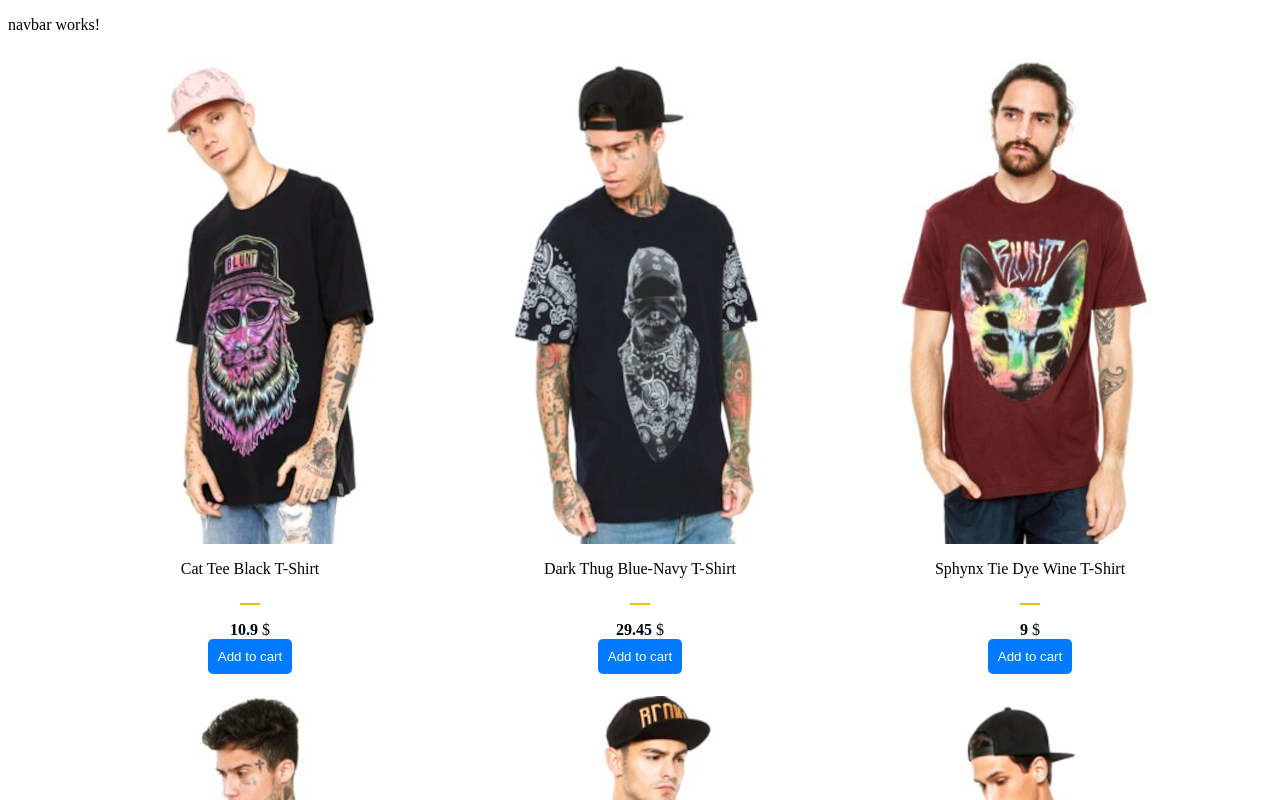
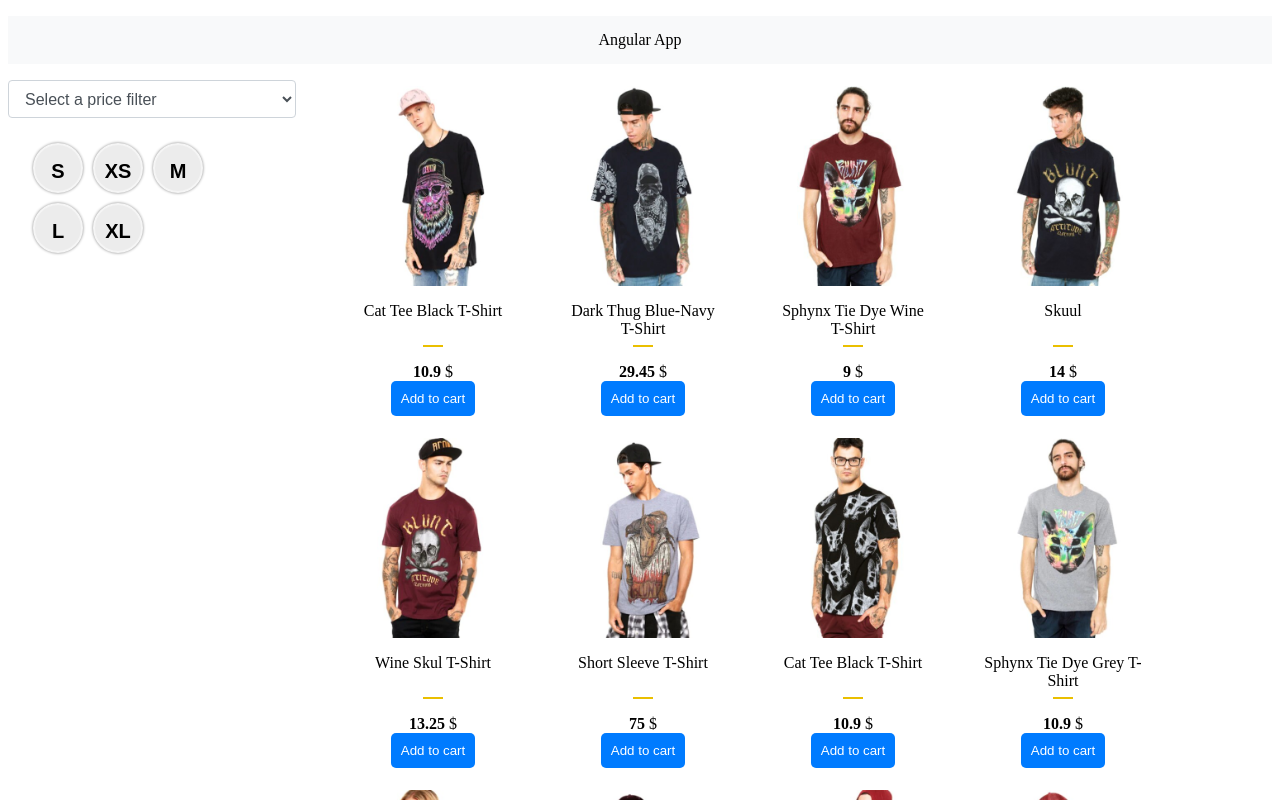
Before and after one commit to nadusumilli-unomaha/shopping_cart_angular, an Angular app: page / in a window 1280 px wide. Shown: the top 800 px of the page. Built offline with nearby package versions, Linux system fonts and the light colour scheme; data requests are answered from the project's data file.

Commit message:
Adding filters to the products.

```diff
--- a/src/app/navbar/navbar.component.html
+++ b/src/app/navbar/navbar.component.html
@@ -1,3 +1,3 @@
-<p>
-  navbar works!
-</p>
+<ul id="nav">
+    <li data-url="">Angular App</li>
+</ul>
--- a/src/app/navbar/navbar.component.scss
+++ b/src/app/navbar/navbar.component.scss
@@ -0,0 +1,16 @@
+#nav {
+    padding: 10px;
+    background-color: #f8f9fa;
+    text-align: center;
+}
+
+#nav li {
+    margin: 5px;
+    list-style: none;
+    display: inline-block;
+    cursor: pointer;
+}
+
+#nav li:hover {
+    color: grey;
+}
--- a/src/app/shopping-cart/shopping-cart.component.html
+++ b/src/app/shopping-cart/shopping-cart.component.html
@@ -1,3 +1,13 @@
 <div class="container">
-    <app-shopping-list [products]="$products"></app-shopping-list>
+    <div class="row">
+        <div class="shopping-filters">
+            <app-shopping-filters
+                (filterByPrice)="filterByPrice($event)"
+                (filterBySize)="filterBySize($event)"
+            ></app-shopping-filters>
+        </div>
+        <div class="shopping-list">
+            <app-shopping-list [products]="$products"></app-shopping-list>
+        </div>
+    </div>
 </div>
--- a/src/app/shopping-cart/shopping-cart.component.scss
+++ b/src/app/shopping-cart/shopping-cart.component.scss
@@ -1,31 +1,41 @@
 .container {
     width: 100%;
-    padding-right: 15px;
-    padding-left: 15px;
     margin-right: auto;
     margin-left: auto;
 }
 
-@media (min-width: 576px) {
-    .container {
-        max-width: 540px;
+.row {
+    display: -ms-flexbox;
+    display: flex;
+    -ms-flex-wrap: wrap;
+    flex-wrap: wrap;
+}
+
+.shopping-list {
+    position: absolute;
+    -ms-flex: 0 0 100%;
+    flex: 0 0 100%;
+    max-width: 100%;
+    justify-content: space-around;
+}
+
+.shopping-filters {
+    position: absolute;
+    -ms-flex: 0 0 100%;
+    flex: 0 0 100%;
+    max-width: 100%;
+}
+
+@media (min-width: 790px) {
+    .shopping-filters {
+        -ms-flex: 0 0 25%;
+        flex: 0 0 25%;
+        max-width: 25%;
+    }
+    .shopping-list {
+        margin-left: 25%;
+        -ms-flex: 0 0 75%;
+        flex: 0 0 75%;
+        max-width: 75%;
     }
 }
-
-@media (min-width: 768px) {
-    .container {
-        max-width: 720px;
-    }
-}
-
-@media (min-width: 992px) {
-    .container {
-        max-width: 960px;
-    }
-}
-
-@media (min-width: 1200px) {
-    .container {
-        max-width: 1140px;
-    }
-}
--- a/src/app/shopping-cart/shopping-cart.component.ts
+++ b/src/app/shopping-cart/shopping-cart.component.ts
@@ -20,4 +20,24 @@ export class ShoppingCartComponent implements OnInit {
     ngOnInit() {
         this.getproducts();
     }
+
+    filterByPrice(event) {
+        let filterValue = event.target.value;
+        if (filterValue === "low_to_high") {
+            this.$products.sort((a, b) => a.price - b.price);
+        } else if (filterValue === "high_to_low") {
+            this.$products.sort((a, b) => a.price - b.price);
+            this.$products.reverse();
+        }
+    }
+
+    filterBySize(filter) {
+        this.productService.all().subscribe(products => {
+            if (filter === "") this.$products = products;
+            else
+                this.$products = products.filter(product =>
+                    product.availableSizes.includes(filter)
+                );
+        });
+    }
 }
--- a/src/app/shopping-cart/shopping-cart.module.ts
+++ b/src/app/shopping-cart/shopping-cart.module.ts
@@ -4,9 +4,10 @@ import { CommonModule } from '@angular/common';
 import { ShoppingCartRoutingModule } from './shopping-cart-routing.module';
 import { ShoppingCartComponent } from './shopping-cart.component';
 import { ShoppingListComponent } from './shopping-list/shopping-list.component';
+import { ShoppingFiltersComponent } from './shopping-filters/shopping-filters.component';
 
 @NgModule({
-  declarations: [ShoppingCartComponent, ShoppingListComponent],
+  declarations: [ShoppingCartComponent, ShoppingListComponent, ShoppingFiltersComponent],
   imports: [
     CommonModule,
     ShoppingCartRoutingModule
--- /dev/null
+++ b/src/app/shopping-cart/shopping-filters/shopping-filters.component.html
@@ -0,0 +1,52 @@
+<div class="shopping-filters">
+    <div class="filters-orderBy">
+        <select class="input-control" (change)="filterByPrice.emit($event)">
+            <option value="None">Select a price filter</option>
+            <option value="high_to_low">high to low</option>
+            <option value="low_to_high">low to high</option>
+        </select>
+    </div>
+
+    <div class="filters-size">
+        <button
+            class="button"
+            [class.active]="isSize('S')"
+            value="S"
+            (click)="sizeSelected($event)"
+        >
+            S
+        </button>
+        <button
+            class="button"
+            [class.active]="isSize('XS')"
+            value="XS"
+            (click)="sizeSelected($event)"
+        >
+            XS
+        </button>
+        <button
+            class="button"
+            [class.active]="isSize('M')"
+            value="M"
+            (click)="sizeSelected($event)"
+        >
+            M
+        </button>
+        <button
+            class="button"
+            [class.active]="isSize('L')"
+            value="L"
+            (click)="sizeSelected($event)"
+        >
+            L
+        </button>
+        <button
+            class="button"
+            [class.active]="isSize('XL')"
+            value="XL"
+            (click)="sizeSelected($event)"
+        >
+            XL
+        </button>
+    </div>
+</div>
--- /dev/null
+++ b/src/app/shopping-cart/shopping-filters/shopping-filters.component.scss
@@ -0,0 +1,71 @@
+.input-row {
+    display: -ms-flexbox;
+    display: flex;
+    -ms-flex-wrap: wrap;
+    flex-wrap: wrap;
+    margin-right: -5px;
+    margin-left: -5px;
+}
+
+.input-row > .column {
+    padding-right: 5px;
+    padding-left: 5px;
+    margin-bottom: 1rem;
+}
+
+.input-control {
+    display: inline-block;
+    width: 90%;
+    height: calc(2.25rem + 2px);
+    padding: 0.375rem 0.75rem;
+    font-size: 1rem;
+    font-weight: 400;
+    line-height: 1.5;
+    color: #495057;
+    background-color: #fff;
+    background-clip: padding-box;
+    border: 1px solid #ced4da;
+    border-radius: 0.25rem;
+    transition: border-color 0.15s ease-in-out, box-shadow 0.15s ease-in-out;
+}
+
+.filters-size {
+    display: flex;
+    flex-flow: row wrap;
+    width: 60%;
+    margin: 20px;
+}
+
+.button {
+    max-width: 50px;
+    flex: 1 0 auto;
+    display: block;
+    width: 50px;
+    height: 50px;
+    line-height: 50px;
+    border: 2px solid #f5f5f5;
+    border-radius: 50%;
+    color: black;
+    text-align: center;
+    text-decoration: none;
+    background: #ececec;
+    box-shadow: 0 0 3px gray;
+    font-size: 20px;
+    font-weight: bold;
+    margin: 5px 5px;
+    cursor: pointer;
+}
+
+.button:hover {
+    background: #262626;
+    color: #f5f5f5;
+}
+
+.button:focus {
+    outline: none;
+}
+
+.active {
+    background: #262626;
+    color: #f5f5f5;
+}
--- /dev/null
+++ b/src/app/shopping-cart/shopping-filters/shopping-filters.component.ts
@@ -0,0 +1,28 @@
+import { Component, OnInit, Output, EventEmitter } from "@angular/core";
+
+@Component({
+    selector: "app-shopping-filters",
+    templateUrl: "./shopping-filters.component.html",
+    styleUrls: ["./shopping-filters.component.scss"]
+})
+export class ShoppingFiltersComponent implements OnInit {
+    @Output() filterByPrice = new EventEmitter();
+    @Output() filterBySize = new EventEmitter();
+    selectedSize;
+
+    constructor() {}
+
+    ngOnInit() {}
+
+    sizeSelected(event) {
+        console.log(event.target.value);
+        this.selectedSize =
+            this.selectedSize === event.target.value ? "" : event.target.value;
+        this.filterBySize.emit(this.selectedSize);
+    }
+
+    isSize(value) {
+        if (this.selectedSize === value) return true;
+        else return false;
+    }
+}
--- a/src/app/shopping-cart/shopping-list/shopping-list.component.html
+++ b/src/app/shopping-cart/shopping-list/shopping-list.component.html
@@ -1,5 +1,5 @@
-<div class="row">
-    <div *ngFor="let product of products" class="column">
+<div class="content-main">
+    <div *ngFor="let product of products">
         <div class="product-item">
             <div class="product-image">
                 <img src="{{ product.image }}" alt="product-image" />
--- a/src/app/shopping-cart/shopping-list/shopping-list.component.scss
+++ b/src/app/shopping-cart/shopping-list/shopping-list.component.scss
@@ -1,31 +1,27 @@
-.row {
-    display: -ms-flexbox;
+.content-main {
     display: flex;
-    -ms-flex-wrap: wrap;
-    flex-wrap: wrap;
-    margin-right: -15px;
-    margin-left: -15px;
-}
-
-.column {
-    -ms-flex-preferred-size: 0;
-    flex: 1 1 0;
-    -ms-flex-positive: 1;
-    max-width: 100%;
-    position: relative;
+    flex-flow: row wrap;
+    // justify-content: space-between;
     width: 100%;
-    padding-right: 15px;
-    padding-left: 15px;
 }
 
 /* Content */
 .product-item {
+    flex: 0 0 10%;
     position: relative;
     text-align: center;
     box-sizing: border-box;
-    padding: 10px;
+    margin: 5px;
     border: 1px solid transparent;
     cursor: pointer;
+    width: 200px;
+}
+
+@media (max-width: 590px) {
+    .product-item {
+        width: 300px;
+        justify-content: space-around;
+    }
 }
 
 .product-item:hover {
@@ -33,6 +29,10 @@
     .btn {
         background-color: blue;
     }
+}
+
+.product-image img {
+    height: 200px;
 }
 
 .product-title {
@@ -61,6 +61,10 @@
     height: 30px;
 }
 
+.product-item .btn {
+    margin-bottom: 10px;
+}
+
 .btn {
     border-radius: 5px;
     padding: 10px;
```
Also changed, not shown: 1 other file (tests, documents, lock files or other folders).
